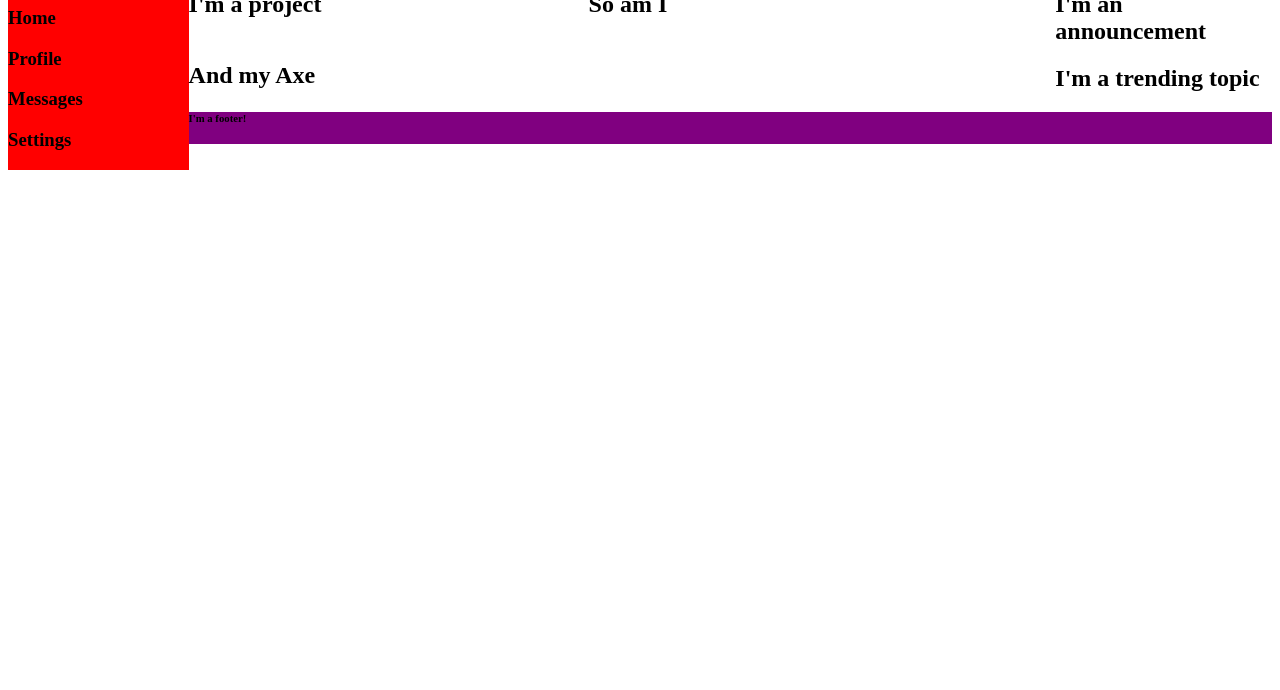
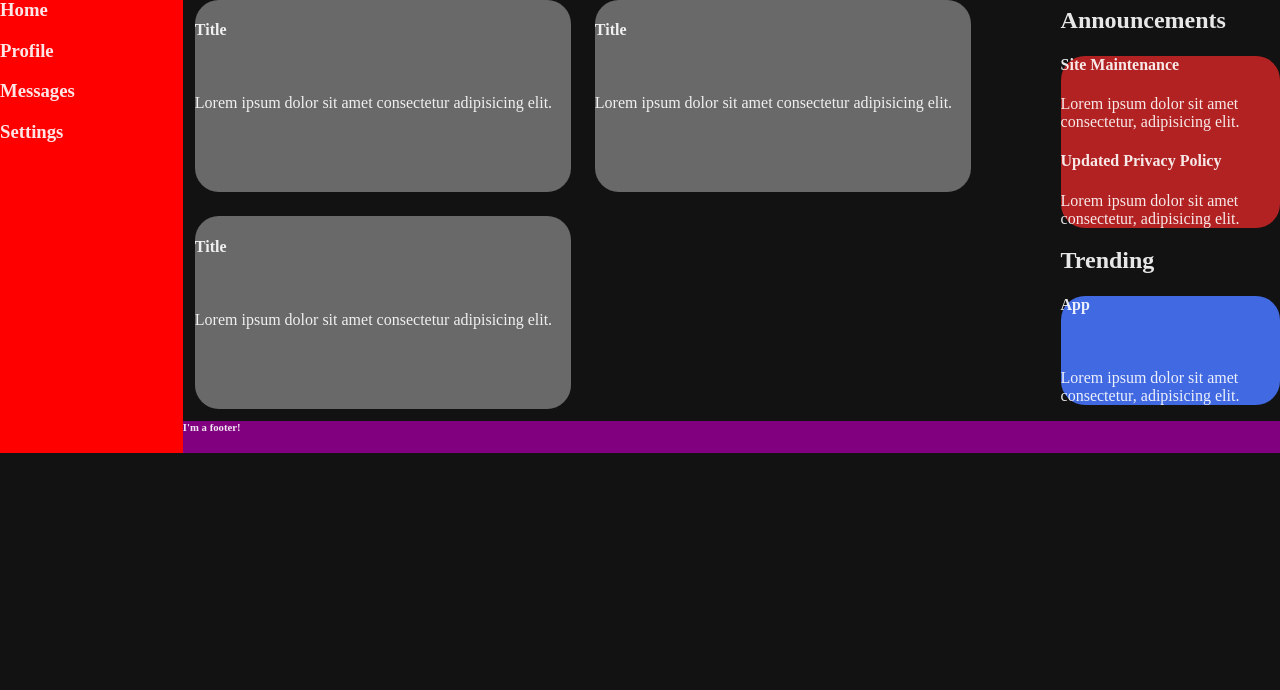
Before and after one commit to Isengrine/admin-dashboard, a plain HTML site: page index.html in a window 1280 px wide. Shown: the part 118-808 px from the top of the page. Drawn offline with Linux system fonts and the light colour scheme.

Commit message:
Add sections, dummy text

```diff
--- a/index.html
+++ b/index.html
@@ -41,16 +41,45 @@
       </div>
       <div id="content">
         <div id="projects">
-          <h2>I'm a project</h2>
-          <h2>So am I</h2>
-          <h2>And my Axe</h2>
+          <div class="project">
+            <h4>Title</h4>
+            <img src="" alt="">
+            <p>Lorem ipsum dolor sit amet consectetur adipisicing elit.</p>
+          </div>
+          <div class="project">
+            <h4>Title</h4>
+            <img src="" alt="">
+            <p>Lorem ipsum dolor sit amet consectetur adipisicing elit.</p>
+          </div>
+          <div class="project">
+            <h4>Title</h4>
+            <img src="" alt="">
+            <p>Lorem ipsum dolor sit amet consectetur adipisicing elit.</p>
+          </div>
         </div>
         <div id="banner">
-          <div id="announcements">
-            <h2>I'm an announcement</h2>
+          <div id="announcements-section">
+            <h2>Announcements</h2>
+            <div id="announcements">
+              <div class="announcement">
+                <h4>Site Maintenance</h4>
+                <p>Lorem ipsum dolor sit amet consectetur, adipisicing elit.</p>
+              </div>
+              <div class="announcement">
+                <h4>Updated Privacy Policy</h4>
+                <p>Lorem ipsum dolor sit amet consectetur, adipisicing elit.</p>
+              </div>
+            </div>
           </div>
-          <div id="trending">
-            <h2>I'm a trending topic</h2>
+          <div id="trending-section">
+            <h2>Trending</h2>
+            <div id="trending">
+              <div class="trend-element">
+                <h4>App</h4>
+                <img src="" alt="">
+                <p>Lorem ipsum dolor sit amet consectetur, adipisicing elit.</p>
+              </div>
+            </div>
           </div>
         </div>
         <div id="footer">
--- a/style.css
+++ b/style.css
@@ -3,7 +3,7 @@
   --color-bg-base: #eeeeee;
 }
 
-:root.dark {
+:root {
   --color-base: #ffffffe6;
   --color-bg-base: #121212;
 }
@@ -12,6 +12,8 @@ html, body {
   height: 100vh;
   color: var(--color-base);
   background-color: var(--color-bg-base);
+  margin: 0;
+  padding: 0;
 }
 
 #container {
@@ -21,6 +23,11 @@ html, body {
 
 #sidebar {
   background-color: red;
+}
+
+#desktop {
+  display: grid;
+  gap: 12px;
 }
 
 #header {
@@ -50,8 +57,24 @@ html, body {
   grid-template-columns: repeat(auto-fit, 400px);
 }
 
+.project {
+  background-color: dimgray;
+  border-radius: 24px;
+  margin: 12px;
+}
+
 #banner {
   grid-column: 2 / 3;
+}
+
+#announcements {
+  background-color: firebrick;
+  border-radius: 24px;
+}
+
+#trending {
+  background-color: royalblue;
+  border-radius: 24px;
 }
 
 #footer, h6 {
```
